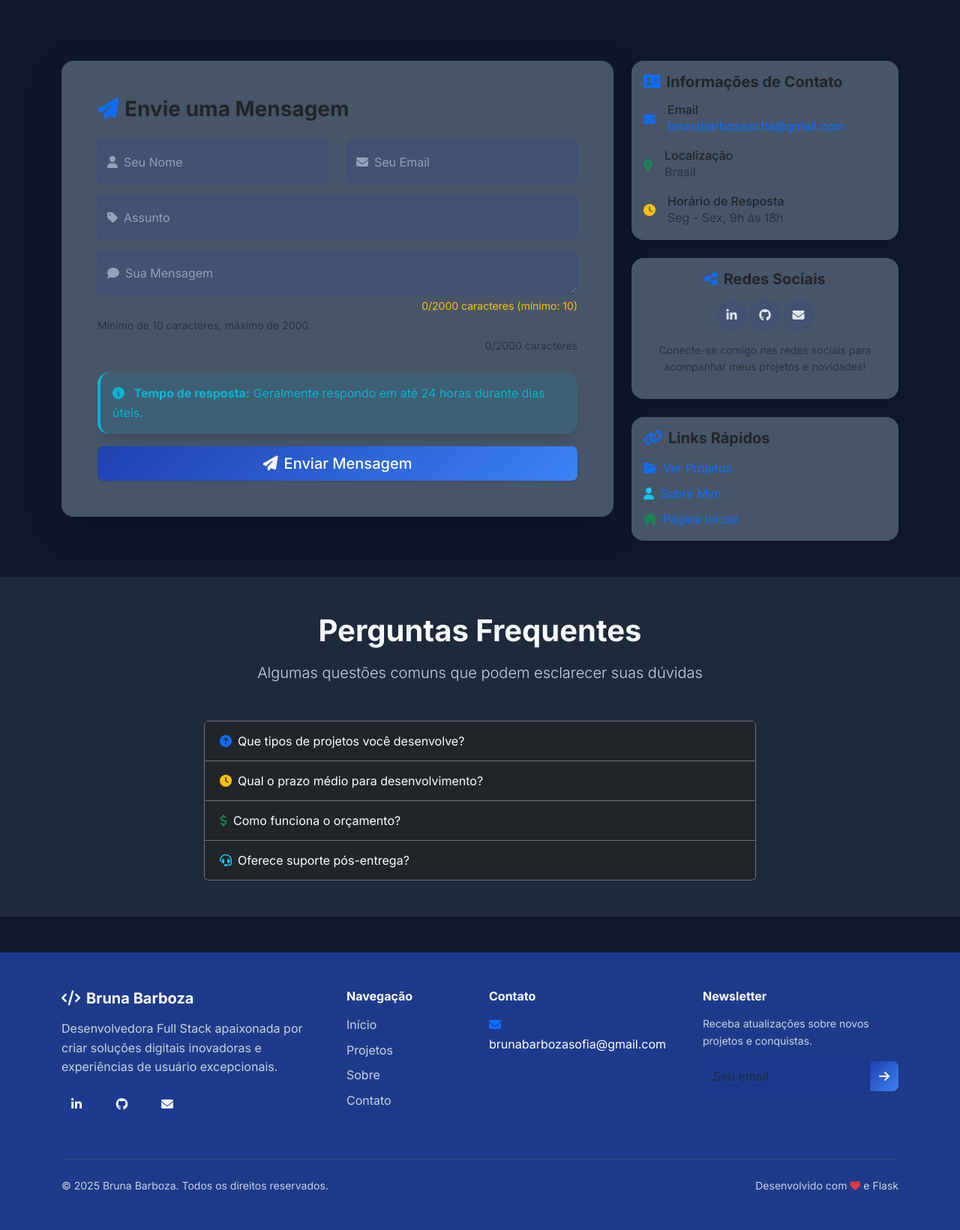
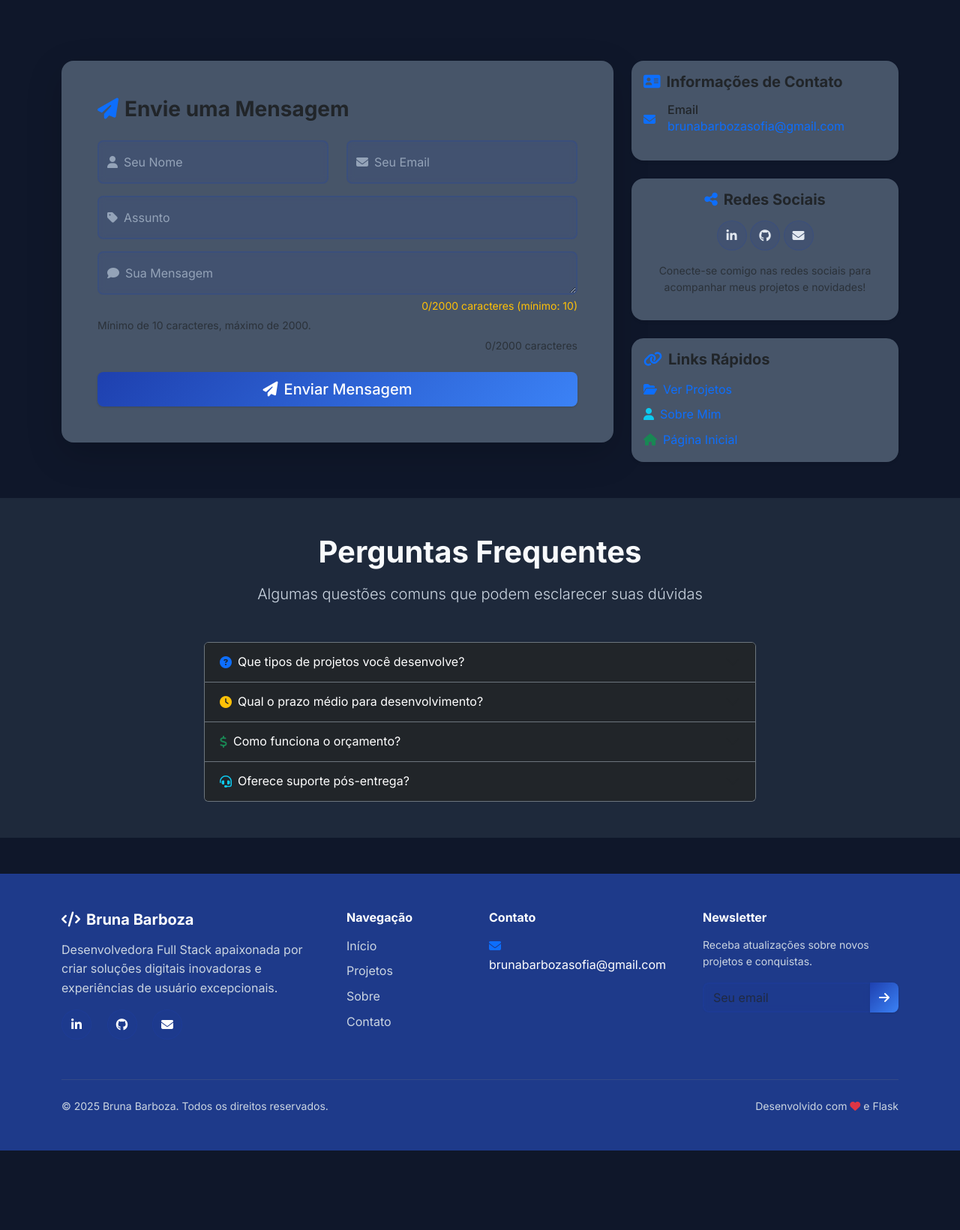
Before and after one commit to brubsb/portifoliobrub, a Flask app: page /contact in a window 1280 px wide. Shown: the part 310-1950 px from the top of the page at 75% size. After the commit the page ends 1844 px from the top, so only its background shows below. Run offline with Flask 3, Linux system fonts and the light colour scheme; some libraries are stand-ins or nearby versions.

Commit message:
Remove contact location and response time, adjust button alignment
Removes location and response time details from the contact page and updates button styling to a grid display.

Replit-Commit-Author: Agent
Replit-Commit-Session-Id: 7ea58be1-6d4a-49d1-b2e8-1d944085a1b7
Replit-Commit-Checkpoint-Type: full_checkpoint
Replit-Commit-Screenshot-Url: https://storage.googleapis.com/screenshot-production-us-central1/440d2f42-e367-4d93-953c-017d36560079/7ea58be1-6d4a-49d1-b2e8-1d944085a1b7/dx0pYmJ

```diff
--- a/static/css/style.css
+++ b/static/css/style.css
@@ -775,6 +775,10 @@ body {
     transition: all var(--transition);
     position: relative;
     overflow: hidden;
+    display: inline-flex;
+    align-items: center;
+    justify-content: center;
+    text-align: center;
 }
 
 .btn::before {
--- a/templates/contact.html
+++ b/templates/contact.html
@@ -89,10 +89,7 @@
                                 {% endif %}
                             </div>
 
-                            <div class="alert alert-info">
-                                <i class="fas fa-info-circle me-2"></i>
-                                <strong>Tempo de resposta:</strong> Geralmente respondo em até 24 horas durante dias úteis.
-                            </div>
+
 
                             <button type="submit" class="btn btn-primary btn-lg w-100">
                                 <i class="fas fa-paper-plane me-2"></i>Enviar Mensagem
@@ -126,29 +123,7 @@
                                 </div>
                             </div>
 
-                            <div class="contact-item mb-3">
-                                <div class="d-flex align-items-center">
-                                    <div class="contact-icon me-3">
-                                        <i class="fas fa-map-marker-alt text-success"></i>
-                                    </div>
-                                    <div>
-                                        <h6 class="mb-0">Localização</h6>
-                                        <span class="text-muted">Brasil</span>
-                                    </div>
-                                </div>
-                            </div>
 
-                            <div class="contact-item">
-                                <div class="d-flex align-items-center">
-                                    <div class="contact-icon me-3">
-                                        <i class="fas fa-clock text-warning"></i>
-                                    </div>
-                                    <div>
-                                        <h6 class="mb-0">Horário de Resposta</h6>
-                                        <span class="text-muted">Seg - Sex, 9h às 18h</span>
-                                    </div>
-                                </div>
-                            </div>
                         </div>
                     </div>
 
```
Also changed, not shown: templates/login.html (+5 -3 lines), templates/register.html (+5 -3 lines).
